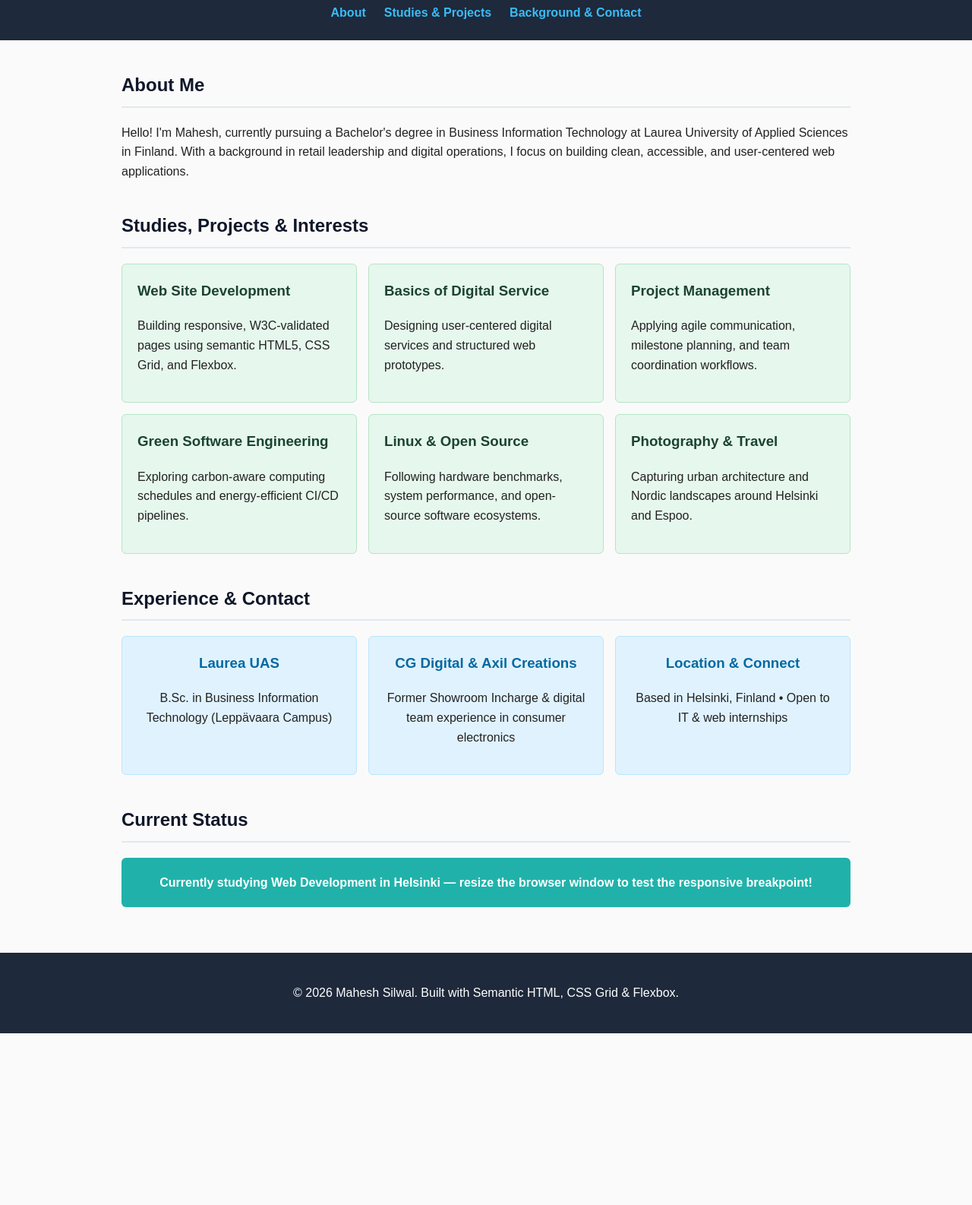
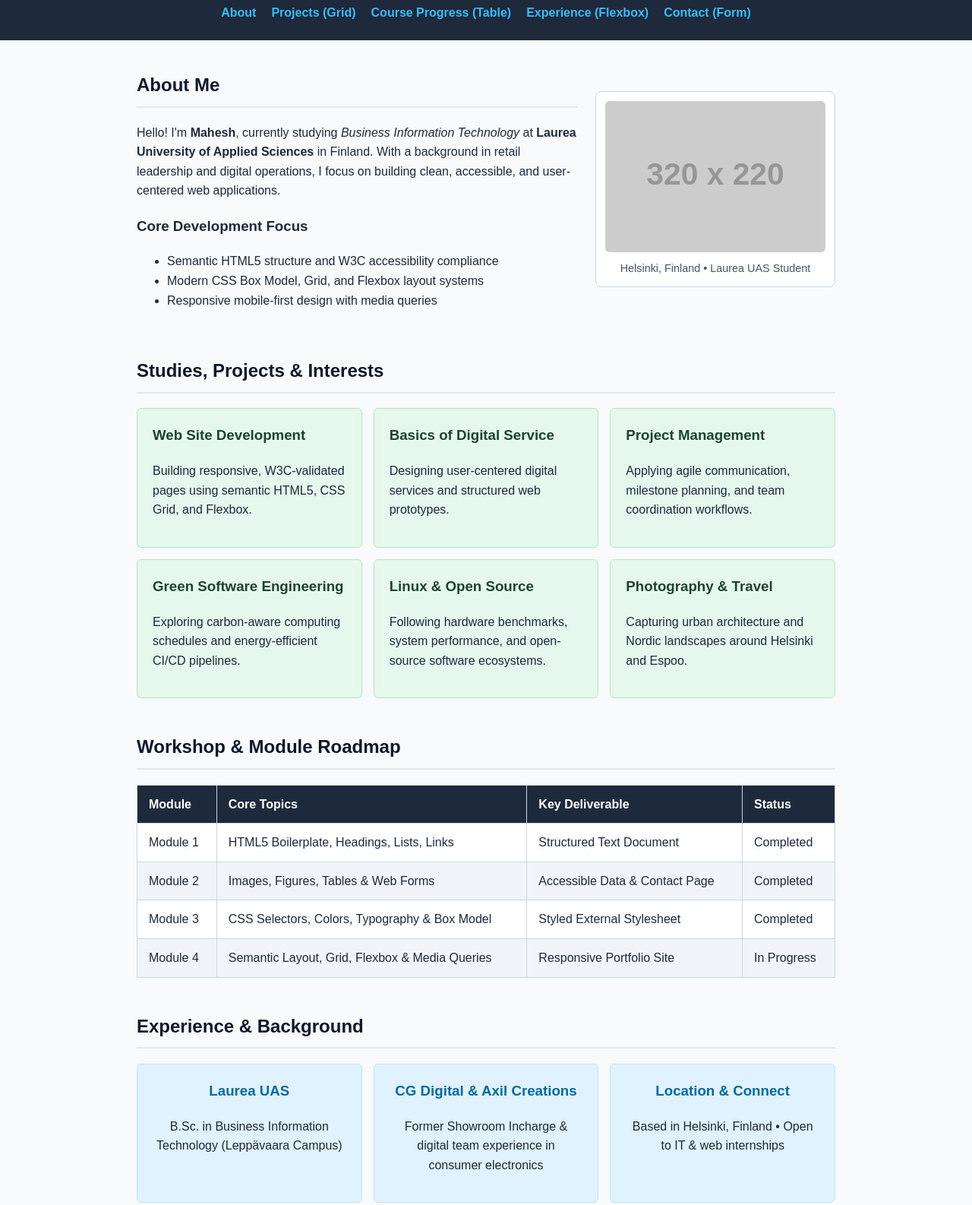
Before and after one commit to mahesh00431/website_dev_course_autumn_2026, a plain HTML site: page WS00/index.html in a window 1280 px wide. Shown: the part 117-1703 px from the top of the page at 76% size. Before the commit the page ends 1477 px from the top, so only its background shows below. Drawn offline with Linux system fonts and the light colour scheme; placeholder pictures from the web are drawn by us.

Commit message:
some changes

```diff
--- a/WS00/index.html
+++ b/WS00/index.html
@@ -3,37 +3,57 @@
 <head>
   <meta charset="UTF-8">
   <meta name="viewport" content="width=device-width, initial-scale=1.0">
-  <title>Mahesh Silwal | IT &amp; Web Development Portfolio</title>
+  <title>Mahesh Silwal | Web Site Development Portfolio</title>
+  <!-- Module 3: External CSS Stylesheet -->
   <link rel="stylesheet" href="styles.css">
 </head>
 <body>
 
-  <!-- Task 1: Semantic Header & Navigation -->
+  <!-- Workshop 4 (Task 1): Semantic Header & Navigation -->
   <header>
     <h1>Mahesh Silwal</h1>
     <p>Business Information Technology Student &amp; Aspiring Web Developer</p>
-    <nav>
+    <nav aria-label="Main Navigation">
       <ul>
         <li><a href="#about">About</a></li>
-        <li><a href="#projects">Studies &amp; Projects</a></li>
-        <li><a href="#experience">Background &amp; Contact</a></li>
+        <li><a href="#projects">Projects (Grid)</a></li>
+        <li><a href="#courses">Course Progress (Table)</a></li>
+        <li><a href="#experience">Experience (Flexbox)</a></li>
+        <li><a href="#contact">Contact (Form)</a></li>
       </ul>
     </nav>
   </header>
 
   <main>
-    <!-- Task 1: Semantic About Section -->
-    <section id="about">
-      <h2>About Me</h2>
-      <p>
-        Hello! I'm Mahesh, currently pursuing a Bachelor's degree in Business Information
-        Technology at Laurea University of Applied Sciences in Finland. With a background in
-        retail leadership and digital operations, I focus on building clean, accessible, and
-        user-centered web applications.
-      </p>
+    <!-- Module 1 & 2: Text Formatting, Lists & Semantic Figure -->
+    <section id="about" class="about-layout">
+      <div class="about-text">
+        <h2>About Me</h2>
+        <p>
+          Hello! I'm <strong>Mahesh</strong>, currently studying <em>Business Information Technology</em>
+          at <strong>Laurea University of Applied Sciences</strong> in Finland. With a background in
+          retail leadership and digital operations, I focus on building clean, accessible, and
+          user-centered web applications.
+        </p>
+        <h3>Core Development Focus</h3>
+        <ul>
+          <li>Semantic HTML5 structure and W3C accessibility compliance</li>
+          <li>Modern CSS Box Model, Grid, and Flexbox layout systems</li>
+          <li>Responsive mobile-first design with media queries</li>
+        </ul>
+      </div>
+
+      <!-- Module 2: Accessible Image with Figure & Caption -->
+      <figure class="profile-card">
+        <img src="https://placehold.co/320x220/1e293b/38bdf8?text=Mahesh+Silwal"
+             alt="Placeholder portrait card for Mahesh Silwal"
+             width="320"
+             height="220">
+        <figcaption>Helsinki, Finland &bull; Laurea UAS Student</figcaption>
+      </figure>
     </section>
 
-    <!-- Task 2: Grid Layout -> Studies, Projects & Technical Interests -->
+    <!-- Workshop 4 (Task 2): CSS Grid Layout -->
     <section id="projects">
       <h2>Studies, Projects &amp; Interests</h2>
       <div class="grid-container">
@@ -64,9 +84,52 @@
       </div>
     </section>
 
-    <!-- Task 3: Flexbox Layout -> Experience & Contact Highlights -->
+    <!-- Module 2: Semantic Data Table -->
+    <section id="courses">
+      <h2>Workshop &amp; Module Roadmap</h2>
+      <div class="table-wrapper">
+        <table>
+          <thead>
+            <tr>
+              <th>Module</th>
+              <th>Core Topics</th>
+              <th>Key Deliverable</th>
+              <th>Status</th>
+            </tr>
+          </thead>
+          <tbody>
+            <tr>
+              <td>Module 1</td>
+              <td>HTML5 Boilerplate, Headings, Lists, Links</td>
+              <td>Structured Text Document</td>
+              <td>Completed</td>
+            </tr>
+            <tr>
+              <td>Module 2</td>
+              <td>Images, Figures, Tables &amp; Web Forms</td>
+              <td>Accessible Data &amp; Contact Page</td>
+              <td>Completed</td>
+            </tr>
+            <tr>
+              <td>Module 3</td>
+              <td>CSS Selectors, Colors, Typography &amp; Box Model</td>
+              <td>Styled External Stylesheet</td>
+              <td>Completed</td>
+            </tr>
+            <tr>
+              <td>Module 4</td>
+              <td>Semantic Layout, Grid, Flexbox &amp; Media Queries</td>
+              <td>Responsive Portfolio Site</td>
+              <td>In Progress</td>
+            </tr>
+          </tbody>
+        </table>
+      </div>
+    </section>
+
+    <!-- Workshop 4 (Task 3): Flexbox Layout -->
     <section id="experience">
-      <h2>Experience &amp; Contact</h2>
+      <h2>Experience &amp; Background</h2>
       <div class="flex-container">
         <div class="box">
           <h3>Laurea UAS</h3>
@@ -83,18 +146,50 @@
       </div>
     </section>
 
-    <!-- Task 4: Media Queries -> Responsive Status Banner -->
+    <!-- Module 2: Accessible Contact Form -->
+    <section id="contact">
+      <h2>Send a Message</h2>
+      <form action="#" method="post" class="contact-form">
+        <div class="form-group">
+          <label for="full-name">Full Name</label>
+          <input type="text" id="full-name" name="full-name" placeholder="Enter your name" required>
+        </div>
+
+        <div class="form-group">
+          <label for="email">Email Address</label>
+          <input type="email" id="email" name="email" placeholder="you@example.com" required>
+        </div>
+
+        <div class="form-group">
+          <label for="topic">Inquiry Topic</label>
+          <select id="topic" name="topic">
+            <option value="internship">IT / Web Development Internship</option>
+            <option value="project">Course Collaboration</option>
+            <option value="general">General Networking</option>
+          </select>
+        </div>
+
+        <div class="form-group">
+          <label for="message">Message</label>
+          <textarea id="message" name="message" rows="4" placeholder="Write your message here..." required></textarea>
+        </div>
+
+        <button type="submit" class="btn-submit">Send Message</button>
+      </form>
+    </section>
+
+    <!-- Workshop 4 (Task 4): Media Queries -->
     <section>
-      <h2>Current Status</h2>
+      <h2>Responsive Breakpoint Test</h2>
       <div class="responsive-box">
-        Currently studying Web Development in Helsinki — resize the browser window to test the responsive breakpoint!
+        Resize the browser window across 600px to test the mobile vs. desktop media query!
       </div>
     </section>
   </main>
 
-  <!-- Task 1: Semantic Footer -->
+  <!-- Workshop 4 (Task 1): Semantic Footer -->
   <footer>
-    <p>&copy; 2026 Mahesh Silwal. Built with Semantic HTML, CSS Grid &amp; Flexbox.</p>
+    <p>&copy; 2026 Mahesh Silwal. Built using HTML5 &amp; CSS3 Modules 1&ndash;4.</p>
   </footer>
 
 </body>
--- a/WS00/styles.css
+++ b/WS00/styles.css
@@ -1,15 +1,32 @@
-/* General Page Styling */
+/* Module 3: Box Model Reset & Custom Variables */
+:root {
+  --primary-dark: #1e293b;
+  --accent-blue: #0284c7;
+  --accent-light: #38bdf8;
+  --bg-page: #f8fafc;
+  --text-main: #1e293b;
+  --border-color: #cbd5e1;
+}
+
+*,
+*::before,
+*::after {
+  box-sizing: border-box;
+}
+
 body {
   font-family: Arial, sans-serif;
   margin: 0;
   padding: 0;
   line-height: 1.6;
-  color: #222;
-  background-color: #fafafa;
+  color: var(--text-main);
+  background-color: var(--bg-page);
 }
 
-header, footer {
-  background-color: #1e293b;
+/* Workshop 4 (Task 1): Header & Navigation */
+header,
+footer {
+  background-color: var(--primary-dark);
   color: white;
   padding: 1.5rem 1rem;
   text-align: center;
@@ -29,17 +46,19 @@ nav ul {
   padding: 0;
   margin: 1rem 0 0;
   display: flex;
+  flex-wrap: wrap;
   justify-content: center;
-  gap: 24px;
+  gap: 20px;
 }
 
 nav a {
-  color: #38bdf8;
+  color: var(--accent-light);
   text-decoration: none;
   font-weight: bold;
 }
 
-nav a:hover {
+nav a:hover,
+nav a:focus {
   text-decoration: underline;
 }
 
@@ -50,7 +69,7 @@ main {
 }
 
 section {
-  margin-bottom: 40px;
+  margin-bottom: 45px;
 }
 
 h2 {
@@ -59,7 +78,42 @@ h2 {
   color: #0f172a;
 }
 
-/* Task 2: Grid Layout */
+/* Module 1 & 2: About Layout & Figure Styling */
+.about-layout {
+  display: flex;
+  gap: 24px;
+  align-items: center;
+}
+
+.about-text {
+  flex: 2;
+}
+
+.profile-card {
+  flex: 1;
+  margin: 0;
+  background-color: white;
+  border: 1px solid var(--border-color);
+  border-radius: 8px;
+  padding: 12px;
+  text-align: center;
+}
+
+.profile-card img {
+  max-width: 100%;
+  height: auto;
+  border-radius: 6px;
+  display: block;
+  margin: 0 auto;
+}
+
+.profile-card figcaption {
+  margin-top: 10px;
+  font-size: 0.9rem;
+  color: #475569;
+}
+
+/* Workshop 4 (Task 2): Grid Layout */
 .grid-container {
   display: grid;
   grid-template-columns: repeat(3, 1fr);
@@ -79,7 +133,34 @@ h2 {
   color: #1b4332;
 }
 
-/* Task 3: Flexbox Layout */
+/* Module 2 & 3: Table Styling */
+.table-wrapper {
+  overflow-x: auto;
+}
+
+table {
+  width: 100%;
+  border-collapse: collapse;
+  background-color: white;
+}
+
+th,
+td {
+  border: 1px solid var(--border-color);
+  padding: 12px 15px;
+  text-align: left;
+}
+
+thead {
+  background-color: var(--primary-dark);
+  color: white;
+}
+
+tbody tr:nth-child(even) {
+  background-color: #f1f5f9;
+}
+
+/* Workshop 4 (Task 3): Flexbox Layout */
 .flex-container {
   display: flex;
   justify-content: space-around;
@@ -101,7 +182,59 @@ h2 {
   color: #0369a1;
 }
 
-/* Task 4: Media Queries */
+/* Module 2 & 3: Contact Form Styling */
+.contact-form {
+  background-color: white;
+  border: 1px solid var(--border-color);
+  border-radius: 8px;
+  padding: 24px;
+  max-width: 600px;
+}
+
+.form-group {
+  margin-bottom: 16px;
+}
+
+.form-group label {
+  display: block;
+  font-weight: bold;
+  margin-bottom: 6px;
+}
+
+.form-group input,
+.form-group select,
+.form-group textarea {
+  width: 100%;
+  padding: 10px;
+  border: 1px solid var(--border-color);
+  border-radius: 4px;
+  font-family: inherit;
+  font-size: 1rem;
+}
+
+.form-group input:focus,
+.form-group select:focus,
+.form-group textarea:focus {
+  outline: 2px solid var(--accent-blue);
+  border-color: var(--accent-blue);
+}
+
+.btn-submit {
+  background-color: var(--accent-blue);
+  color: white;
+  border: none;
+  padding: 12px 24px;
+  font-size: 1rem;
+  font-weight: bold;
+  border-radius: 4px;
+  cursor: pointer;
+}
+
+.btn-submit:hover {
+  background-color: #0369a1;
+}
+
+/* Workshop 4 (Task 4): Media Queries */
 .responsive-box {
   padding: 20px;
   border-radius: 6px;
@@ -115,17 +248,14 @@ h2 {
     background-color: lightcoral;
   }
 
-  .grid-container {
-    grid-template-columns: 1fr;
-  }
-
-  .flex-container {
+  .about-layout,
+  .flex-container,
+  nav ul {
     flex-direction: column;
   }
 
-  nav ul {
-    flex-direction: column;
-    gap: 10px;
+  .grid-container {
+    grid-template-columns: 1fr;
   }
 }
 
```
